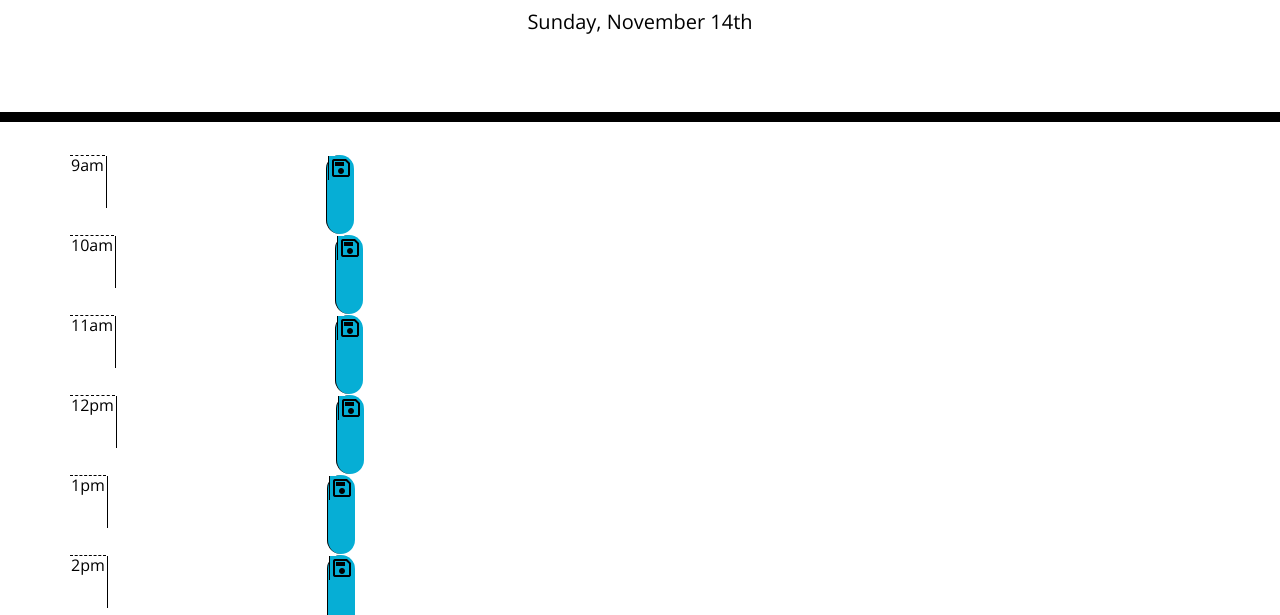
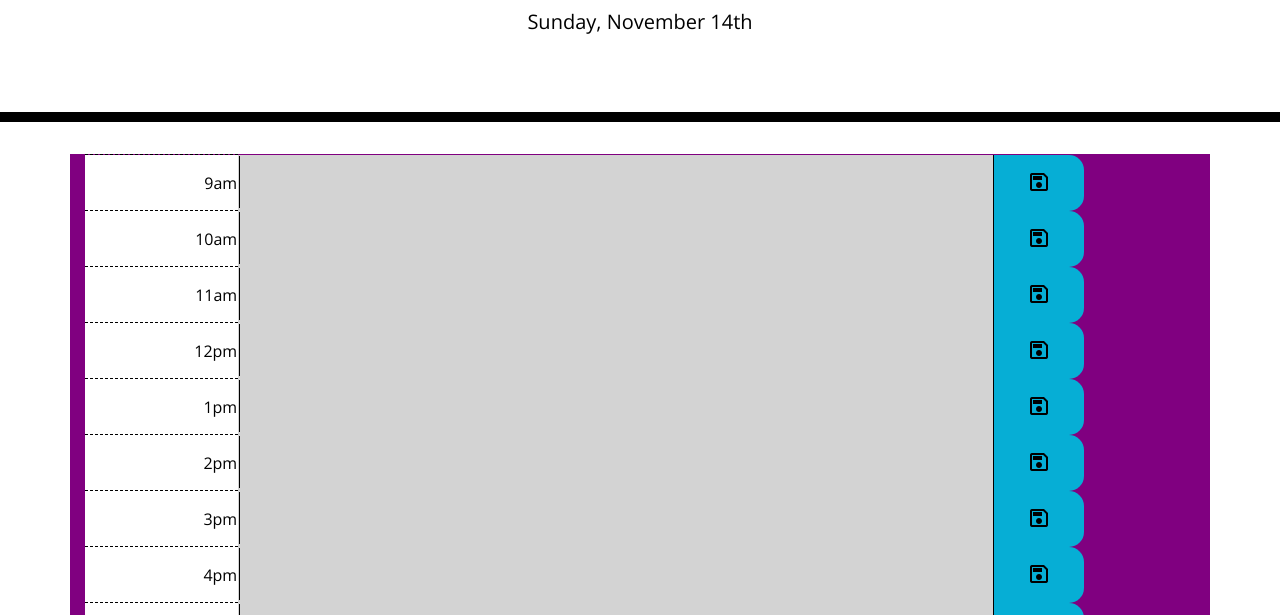
Before and after one commit to DuGBB/Daily-Planner, a plain HTML site: page index.html in a window 1280 px wide. Shown: the part 182-797 px from the top of the page. Drawn offline with nearby package versions, Linux system fonts and the light colour scheme.

Commit message:
time-block alignment and style

```diff
--- a/assets/css/style.css
+++ b/assets/css/style.css
@@ -40,6 +40,7 @@ textarea{
   background-color: #ffffff;
   color: #000000;
   border-top: 1px dashed #000000;
+  text-align: right;
 }
 
 .past {
@@ -63,9 +64,19 @@ textarea{
   border-bottom-right-radius: 15px;
   background-color: #06AED5;
   color: white;
+  text-align: center;
 }
 
 .saveBtn i:hover {
   font-size: 20px;
   transition: all .3s ease-in-out;
 }
+
+table {
+  width: 90%;
+}
+
+.container {
+  width: 100%;
+  background-color: purple;
+}
--- a/assets/js/script.js
+++ b/assets/js/script.js
@@ -7,29 +7,28 @@ var tableList = ["9am", "10am", "11am", "12pm", "1pm", "2pm", "3pm", "4pm", "5pm
 function timeContainer() {
 currentDay();
 var timeContainer = document.getElementById("timeBox");
-//timeContainer.innerHTML = "BLAHBLAHBLAH";
-//timeContainer.style.backgroundColor="red";
 var createTable = document.createElement("table");
 for (let index = 0; index < tableList.length; index++) {
     const element = tableList[index];
     var createRow = document.createElement("tr");
-    createRow.setAttribute("class", "row");
+    //createRow.setAttribute("class", "row");
     var cellOne = document.createElement("td");
     cellOne.setAttribute("class", "hour");
     cellOne.innerHTML = element;
     var cellTwo = document.createElement("td");
     var cellText = document.createElement("textarea");
-    cellText.setAttribute("class", "description");
+    //cellText.setAttribute("class", "description");
     cellTwo.appendChild(cellText);
+    cellTwo.setAttribute("class", "past");
     var cellThree = document.createElement("td");
-    cellThree.setAttribute("class", "time-block saveBtn");
+    cellThree.setAttribute("class", "saveBtn");
     //cellThree.innerHtml = "";
      var cellSave = document.createElement("input");
      cellSave.setAttribute("type", "image");
      cellSave.setAttribute("src", "/assets/images/1x/outline_save_black_24dp.png");
      cellSave.setAttribute("id", "save" + index);
      cellSave.setAttribute("name", "save" + index);
-     cellSave.setAttribute("class", "saveBtn");
+    // cellSave.setAttribute("class", "saveBtn");
 //     cellSave.innerHTML = mdiContentSaveOutline;
     cellThree.appendChild(cellSave);
     createRow.appendChild(cellOne);
```
